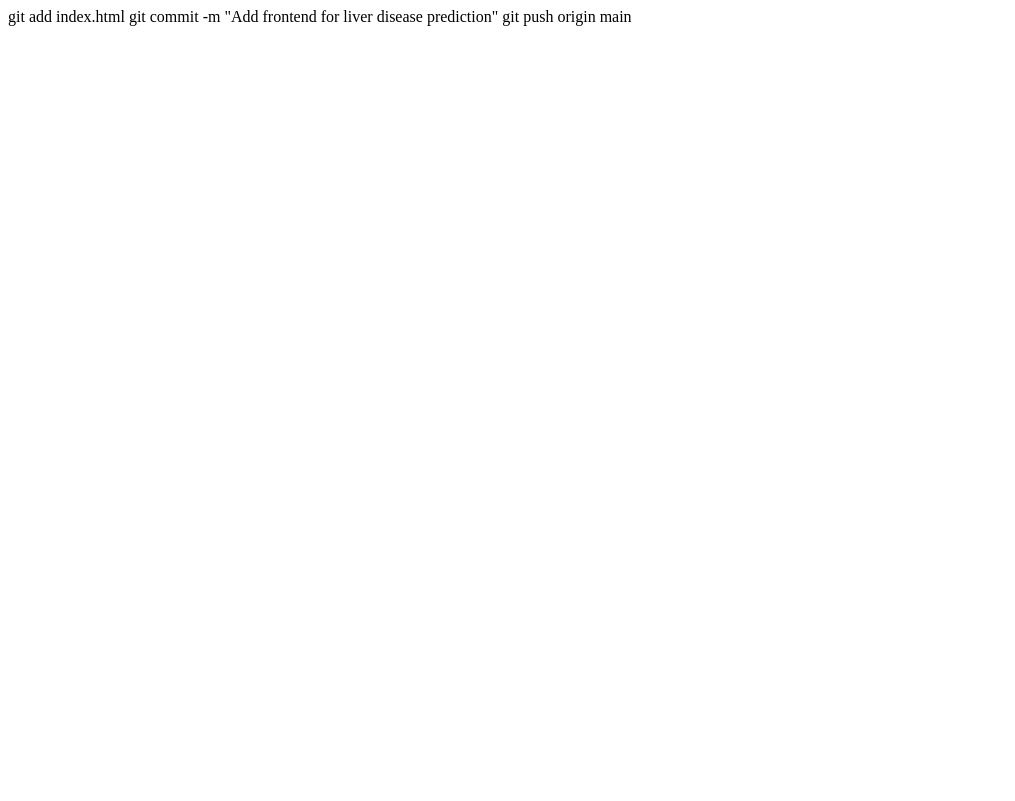
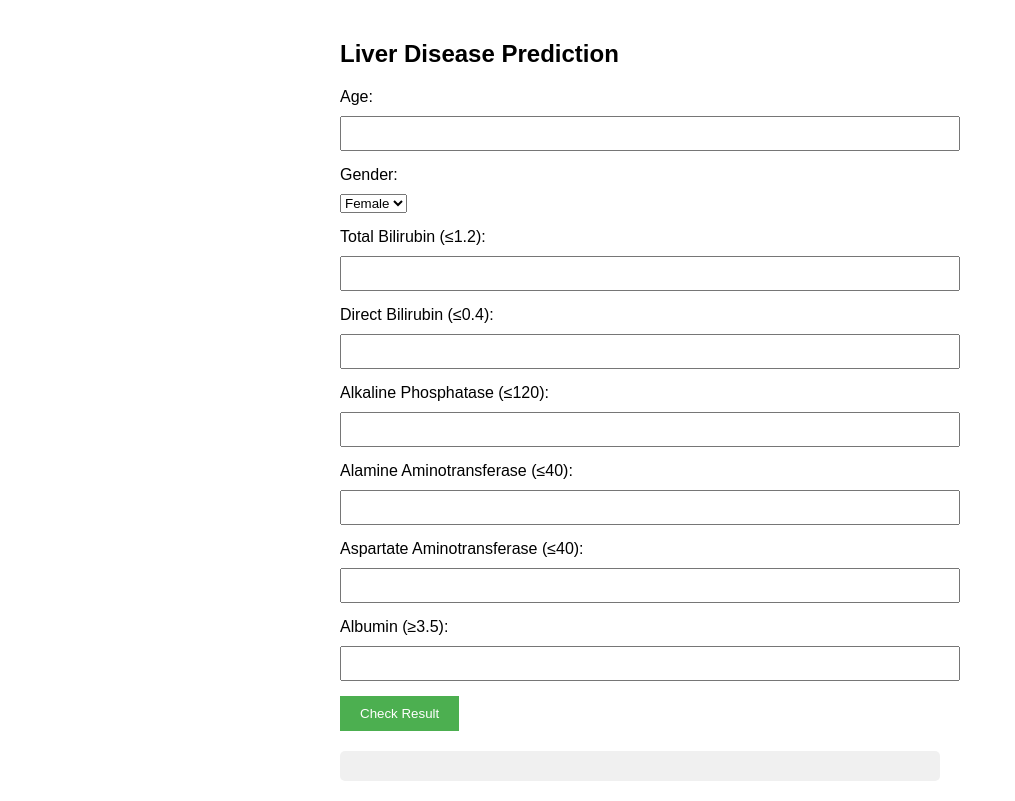
Before and after one commit to Ron2227/Liverdiseaseprediction, a plain HTML site: page index.html in a window 1280 px wide. Shown: the whole page, without its empty margins (0-1015 px from the left). Drawn offline with Linux system fonts and the light colour scheme.

Commit message:
index.html

```diff
--- a/index.html
+++ b/index.html
@@ -1,3 +1,111 @@
-git add index.html
-git commit -m "Add frontend for liver disease prediction"
-git push origin main
+<!DOCTYPE html>
+<html>
+<head>
+    <title>Liver Disease Predictor</title>
+    <style>
+        body { font-family: Arial; padding: 20px; max-width: 600px; margin: auto; }
+        .input-group { margin-bottom: 15px; }
+        label { display: block; margin: 10px 0; }
+        input { padding: 8px; width: 100%; }
+        button { padding: 10px 20px; background: #4CAF50; color: white; border: none; cursor: pointer; }
+        #result { margin-top: 20px; padding: 15px; border-radius: 5px; background: #f0f0f0; }
+    </style>
+</head>
+<body>
+    <h2>Liver Disease Prediction</h2>
+
+    <div class="input-group">
+        <label>Age:</label>
+        <input type="number" id="age" step="0.1">
+    </div>
+
+    <div class="input-group">
+        <label>Gender:</label>
+        <select id="gender">
+            <option value="0">Female</option>
+            <option value="1">Male</option>
+        </select>
+    </div>
+
+    <div class="input-group">
+        <label>Total Bilirubin (≤1.2):</label>
+        <input type="number" id="total_bilirubin" step="0.1">
+    </div>
+
+    <div class="input-group">
+        <label>Direct Bilirubin (≤0.4):</label>
+        <input type="number" id="direct_bilirubin" step="0.1">
+    </div>
+
+    <div class="input-group">
+        <label>Alkaline Phosphatase (≤120):</label>
+        <input type="number" id="alkaline_phosphotase">
+    </div>
+
+    <div class="input-group">
+        <label>Alamine Aminotransferase (≤40):</label>
+        <input type="number" id="alamine_aminotransferase">
+    </div>
+
+    <div class="input-group">
+        <label>Aspartate Aminotransferase (≤40):</label>
+        <input type="number" id="aspartate_aminotransferase">
+    </div>
+
+    <div class="input-group">
+        <label>Albumin (≥3.5):</label>
+        <input type="number" id="albumin" step="0.1">
+    </div>
+
+    <button onclick="checkLiverDisease()">Check Result</button>
+
+    <div id="result"></div>
+
+    <script>
+        function checkLiverDisease() {
+            // Get input values
+            const inputs = {
+                age: parseFloat(document.getElementById('age').value),
+                gender: parseInt(document.getElementById('gender').value),
+                total_bilirubin: parseFloat(document.getElementById('total_bilirubin').value),
+                direct_bilirubin: parseFloat(document.getElementById('direct_bilirubin').value),
+                alkaline_phosphotase: parseFloat(document.getElementById('alkaline_phosphotase').value),
+                alamine_aminotransferase: parseFloat(document.getElementById('alamine_aminotransferase').value),
+                aspartate_aminotransferase: parseFloat(document.getElementById('aspartate_aminotransferase').value),
+                albumin: parseFloat(document.getElementById('albumin').value)
+            };
+
+            // Check liver disease logic
+            let reasons = [];
+
+            if (inputs.total_bilirubin > 1.2)
+                reasons.push("Total Bilirubin is high (>1.2)");
+            if (inputs.direct_bilirubin > 0.4)
+                reasons.push("Direct Bilirubin is high (>0.4)");
+            if (inputs.alkaline_phosphotase > 120)
+                reasons.push("Alkaline Phosphatase is high (>120)");
+            if (inputs.alamine_aminotransferase > 40)
+                reasons.push("Alamine Aminotransferase is high (>40)");
+            if (inputs.aspartate_aminotransferase > 40)
+                reasons.push("Aspartate Aminotransferase is high (>40)");
+            if (inputs.albumin < 3.5)
+                reasons.push("Albumin is low (<3.5)");
+
+            // Display result
+            const resultDiv = document.getElementById('result');
+            if (reasons.length > 0) {
+                resultDiv.innerHTML = `
+                    <h3 style="color: red;">Liver Disease Detected!</h3>
+                    <p>Reasons:</p>
+                    <ul>${reasons.map(reason => `<li>${reason}</li>`).join('')}</ul>
+                `;
+            } else {
+                resultDiv.innerHTML = `
+                    <h3 style="color: green;">No Liver Disease Detected!</h3>
+                    <p>All values are within normal ranges.</p>
+                `;
+            }
+        }
+    </script>
+</body>
+</html>
```
